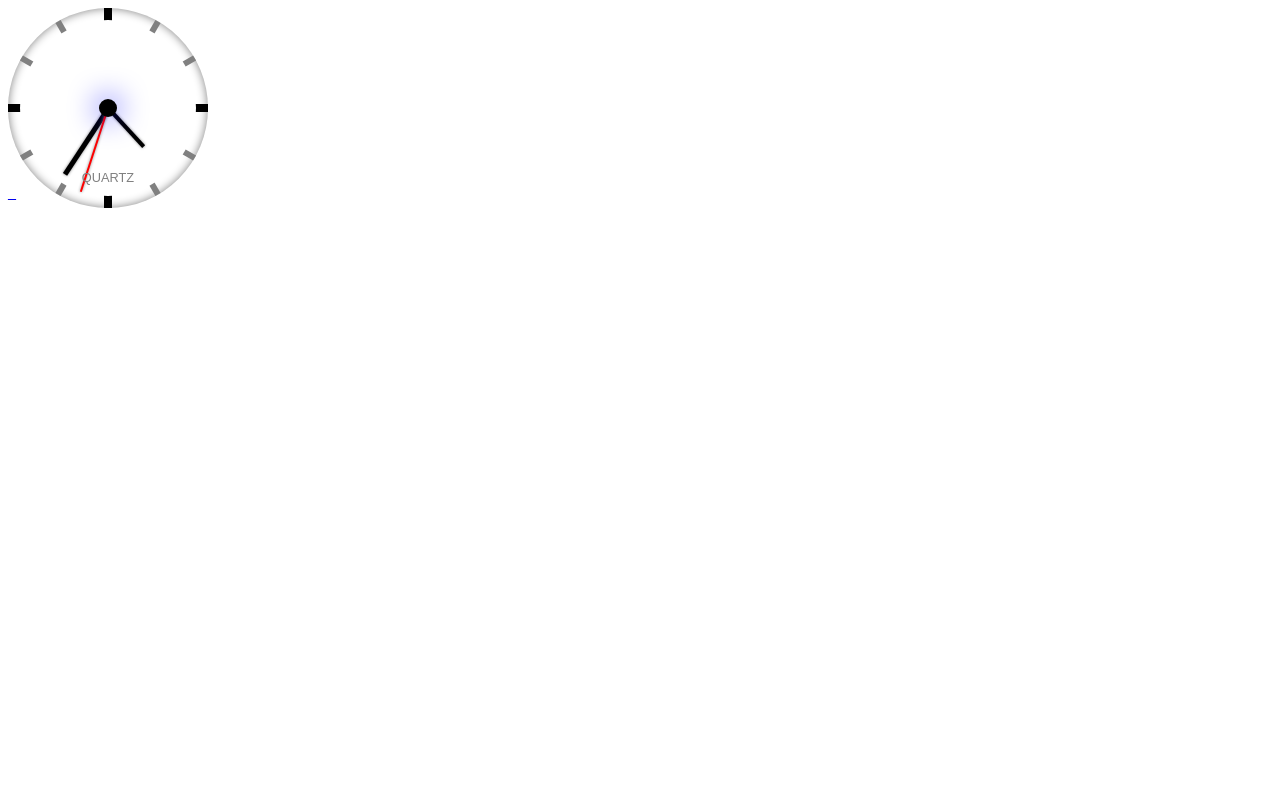
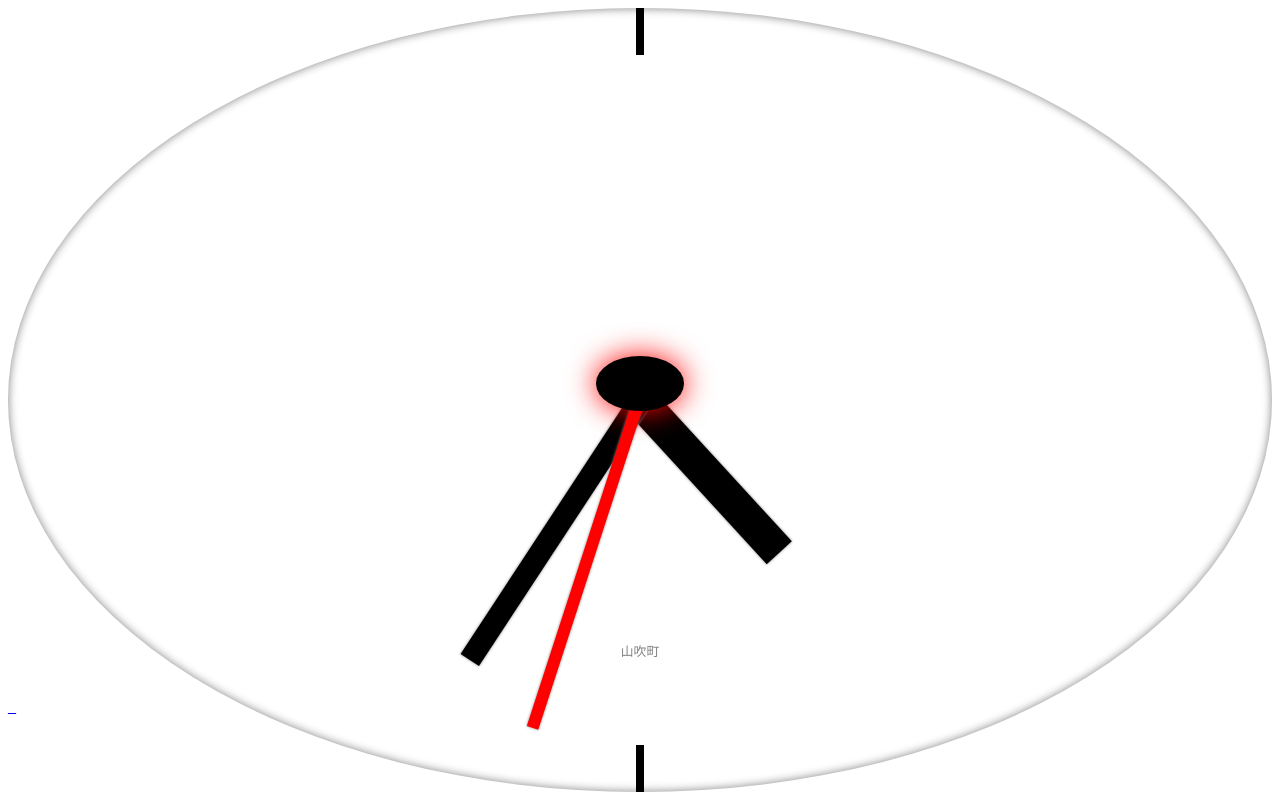
Before and after one commit to maxint137/sunClock, a plain HTML site: page clock.html in a window 1280 px wide. Drawn offline with nearby package versions, Linux system fonts and the light colour scheme.

Commit message:
added a link to github preview, px->%

```diff
--- a/clock.html
+++ b/clock.html
@@ -1,5 +1,8 @@
 <html>
 <head>
+    <meta charset="utf-8">
+    <meta name="viewport" content="width=device-width">
+    <title>A Stolen Clock</title>
 <link rel="stylesheet" type="text/css" href="css3clock.css" />
 </head>
 
--- a/css3clock.css
+++ b/css3clock.css
@@ -1,13 +1,16 @@
 .outer_face {
     position: relative;
-    width: 200px; /* width of clock */
-    height: 200px; /* height of clock */
-    border-radius: 200px; /* clock round corner radius */
+
+    width: 100%; /* width of clock */
+    height: 100%; /* height of clock */
+    border-radius: 100%; /* clock round corner radius */
+
     background: white;
     box-shadow: inset 0 0 10px gray;
     border: 0 solid gray; /* thickness of outer border */
     }
 
+/* the minutes markers for 12,6 */
 .outer_face::before, .outer_face::after, .outer_face .marker { /* time markers syle */
     content: "";
     position: absolute;
@@ -20,13 +23,16 @@
     top: 0
     }
 
+/* the minutes markers for 3,9 - just rotate by 90deg*/
 .outer_face::after {
+
     -moz-transform: rotate(90deg);
     -ms-transform: rotate(90deg);
     -webkit-transform: rotate(90deg);
     transform: rotate(90deg)
     }
 
+/* the minutes markers, except for 12,3,6,9 */
 .outer_face .marker {
     background: gray;
     width: 6px; /* width of all other markers */
@@ -74,23 +80,24 @@
     top: 6% /* set this value of 1/2 height value*/
     }
 
+/* the central part - the glow and the circle */
 .inner_face::before {
     /* clock center circle small */
     content: "";
-    width: 18px; /* width of inner circle */
-    height: 18px; /* height of inner circle */
-    border-radius: 18px;
-    margin-left: -9px; /* set this value of 1/2 width value*/
-    margin-top: -9px; /* set this value of 1/2 height value*/
+    width: 8%; /* width of inner circle */
+    height: 8%; /* height of inner circle */
+    border-radius: 100%;
+    margin-left: -4%; /* set this value of 1/2 width value*/
+    margin-top: -4%; /* set this value of 1/2 height value*/
     background: black;
     position: absolute;
     top: 50%;
     left: 50%;
-    box-shadow: 0 0 30px blue;
+    box-shadow: 0 0 30px red;
     }
 
 .inner_face::after {
-    content: "QUARTZ";
+    content: "山吹町";
     position: absolute;
     width: 100%;
     font: normal 0.8em Arial;
@@ -101,11 +108,11 @@
 
 .hand, .hand.hour {
     position: absolute;
-    width: 4px; /* width of hour hand */
+    width: 3%; /* width of hour hand */
     height: 30%; /* height of hour hand */
     top: 20%; /* set top to 50% - height */
     left: 50%;
-    margin-left: -2px; /* set this value to 1/2 width */
+    margin-left: -1.5%; /* set this value to 1/2 width */
     background: black;
     -moz-transform: rotate(0deg);
     -ms-transform: rotate(0deg);
@@ -124,14 +131,14 @@
 .hand.minute {
     height: 45%; /* height of min hand */
     top: 5%; /* set top to 50% - height */
-    width: 5px; /* width of min hand */
-    margin-left: -2.5px; /* set this value to 1/2 width */
+    width: 2%; /* width of min hand */
+    margin-left: -1%; /* set this value to 1/2 width */
     }
 
 .hand.second {
     height: 50%; /* height of sec hand */
-    width: 2px; /* width of sec hand */
-    margin-left: -1px; /* set this value to 1/2 width */
+    width: 1%; /* width of sec hand */
+    margin-left: -0.5%; /* set this value to 1/2 width */
     top: 0;
     background: red
     }
```
